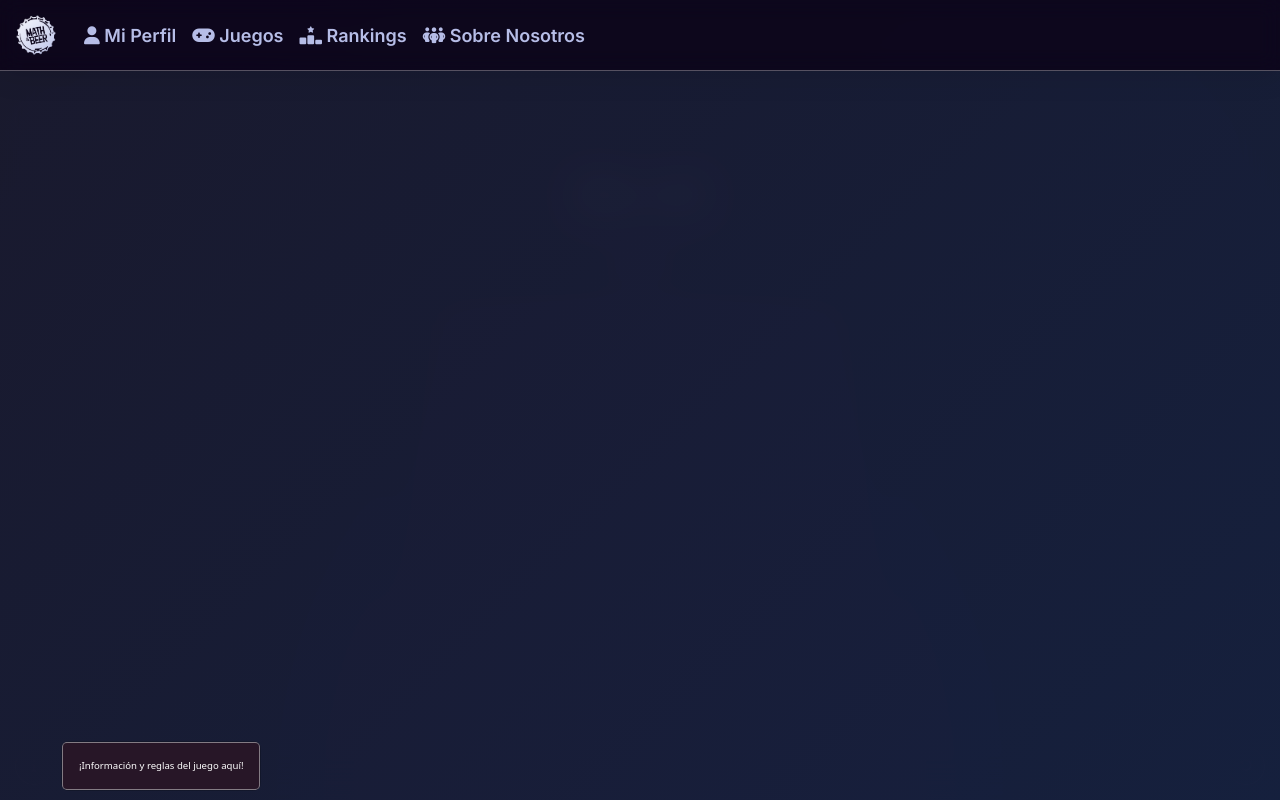
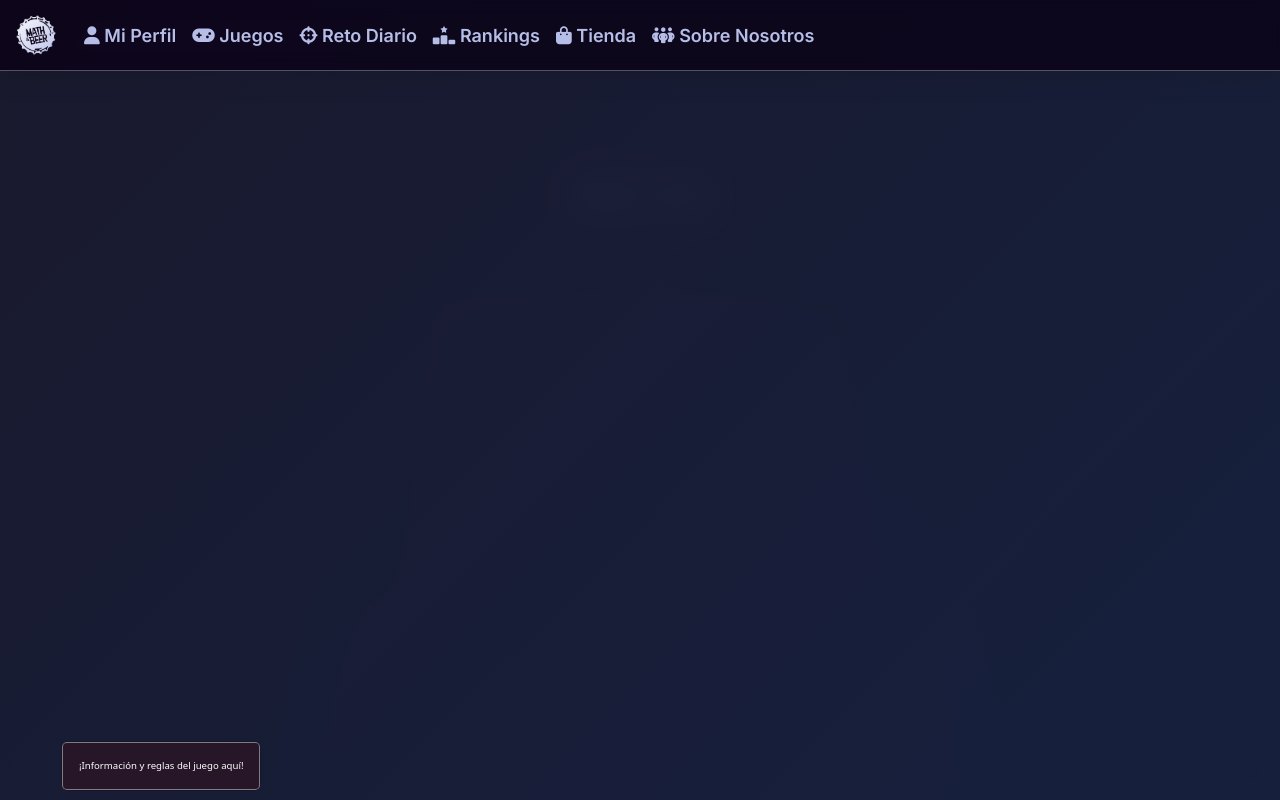
Before and after one commit to Nickdiaz14/mathandbeer_website, a Flask app: page /0h_h1 in a window 1280 px wide. Run offline with Flask 3, Linux system fonts and the light colour scheme; parts of the project's set-up code (start-up, migrations or seed data) failed here and were passed over; some libraries are stand-ins or nearby versions.

Commit message:
Agregar tienda a todos los navbar y evitar recargar página

```diff
--- a/static/css/main.css
+++ b/static/css/main.css
@@ -586,6 +586,7 @@ hr {
 
 #nav-active {
   color: var(--accent-beer) !important;
+  pointer-events: none;
 }
 
 /* ── LIGHT SECTION ────────────────────────── */
--- a/templates/base_game.html
+++ b/templates/base_game.html
@@ -56,8 +56,16 @@
                                     class="fa-solid fa-gamepad"></i> Juegos</a>
                         </li>
                         <li class="nav-item">
+                            <a href="/daily" class="nav-link active" aria-current="page"><i
+                                    class="fa-solid fa-crosshairs"></i> Reto Diario</a>
+                        </li>
+                        <li class="nav-item">
                             <a href="/leaderboards" class="nav-link active" aria-current="page"><i
                                     class="fa-solid fa-ranking-star"></i> Rankings</a>
+                        </li>
+                        <li class="nav-item">
+                            <a href="/tienda" class="nav-link active" aria-current="page"><i
+                                    class="fa-solid fa-bag-shopping"></i> Tienda</a>
                         </li>
                         <li class="nav-item">
                             <a href="/" class="nav-link active" aria-current="page"><i
--- a/templates/daily.html
+++ b/templates/daily.html
@@ -62,6 +62,10 @@
                         <li class="nav-item">
                             <a href="/leaderboards" class="nav-link active" aria-current="page"><i
                                     class="fa-solid fa-ranking-star"></i> Rankings</a>
+                        </li>
+                        <li class="nav-item">
+                            <a href="/tienda" class="nav-link active" aria-current="page"><i
+                                    class="fa-solid fa-bag-shopping"></i> Tienda</a>
                         </li>
                         <li class="nav-item">
                             <a href="/" class="nav-link active" aria-current="page"><i
--- a/templates/empresas.html
+++ b/templates/empresas.html
@@ -62,6 +62,10 @@
                         <li class="nav-item">
                             <a href="/leaderboards" class="nav-link active" aria-current="page"><i
                                     class="fa-solid fa-ranking-star"></i> Rankings</a>
+                        </li>
+                        <li class="nav-item">
+                            <a href="/tienda" class="nav-link active" aria-current="page"><i
+                                    class="fa-solid fa-bag-shopping"></i> Tienda</a>
                         </li>
                         <li class="nav-item">
                             <a href="/" class="nav-link active" aria-current="page"><i
--- a/templates/leaderboard.html
+++ b/templates/leaderboard.html
@@ -64,6 +64,10 @@
                         <li class="nav-item">
                             <a href="/leaderboards" class="nav-link active" aria-current="page"><i
                                     class="fa-solid fa-ranking-star"></i> Rankings</a>
+                        </li>
+                        <li class="nav-item">
+                            <a href="/tienda" class="nav-link active" aria-current="page"><i
+                                    class="fa-solid fa-bag-shopping"></i> Tienda</a>
                         </li>
                         <li class="nav-item">
                             <a href="/" class="nav-link active" aria-current="page"><i
--- a/templates/leaderboards.html
+++ b/templates/leaderboards.html
@@ -62,6 +62,10 @@
                         <li class="nav-item">
                             <a href="/leaderboards" class="nav-link active" aria-current="page" id="nav-active"><i
                                     class="fa-solid fa-ranking-star"></i> Rankings</a>
+                        </li>
+                        <li class="nav-item">
+                            <a href="/tienda" class="nav-link active" aria-current="page"><i
+                                    class="fa-solid fa-bag-shopping"></i> Tienda</a>
                         </li>
                         <li class="nav-item">
                             <a href="/" class="nav-link active" aria-current="page"><i
--- a/templates/menu.html
+++ b/templates/menu.html
@@ -63,6 +63,10 @@
                         <li class="nav-item">
                             <a href="/leaderboards" class="nav-link active" aria-current="page"><i
                                     class="fa-solid fa-ranking-star"></i> Rankings</a>
+                        </li>
+                        <li class="nav-item">
+                            <a href="/tienda" class="nav-link active" aria-current="page"><i
+                                    class="fa-solid fa-bag-shopping"></i> Tienda</a>
                         </li>
                         <li class="nav-item">
                             <a href="/" class="nav-link active" aria-current="page"><i
--- a/templates/profile.html
+++ b/templates/profile.html
@@ -63,6 +63,10 @@
                         <li class="nav-item">
                             <a href="/leaderboards" class="nav-link active" aria-current="page"><i
                                     class="fa-solid fa-ranking-star"></i> Rankings</a>
+                        </li>
+                        <li class="nav-item">
+                            <a href="/tienda" class="nav-link active" aria-current="page"><i
+                                    class="fa-solid fa-bag-shopping"></i> Tienda</a>
                         </li>
                         <li class="nav-item">
                             <a href="/" class="nav-link active" aria-current="page"><i
--- a/templates/register.html
+++ b/templates/register.html
@@ -64,6 +64,10 @@
                                     class="fa-solid fa-ranking-star"></i> Rankings</a>
                         </li>
                         <li class="nav-item">
+                            <a href="/tienda" class="nav-link active" aria-current="page"><i
+                                    class="fa-solid fa-bag-shopping"></i> Tienda</a>
+                        </li>
+                        <li class="nav-item">
                             <a href="/" class="nav-link active" aria-current="page"><i
                                     class="fa-solid fa-people-group"></i> Sobre Nosotros</a>
                         </li>
```
Also changed, not shown: templates/index.html (+0 -10 lines).
